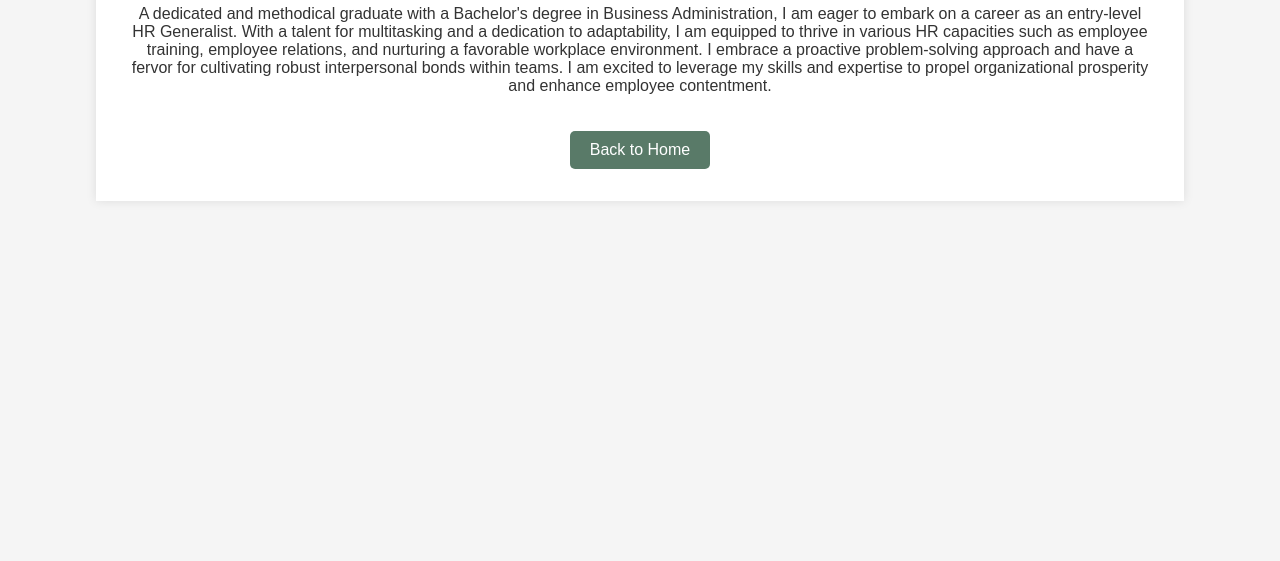
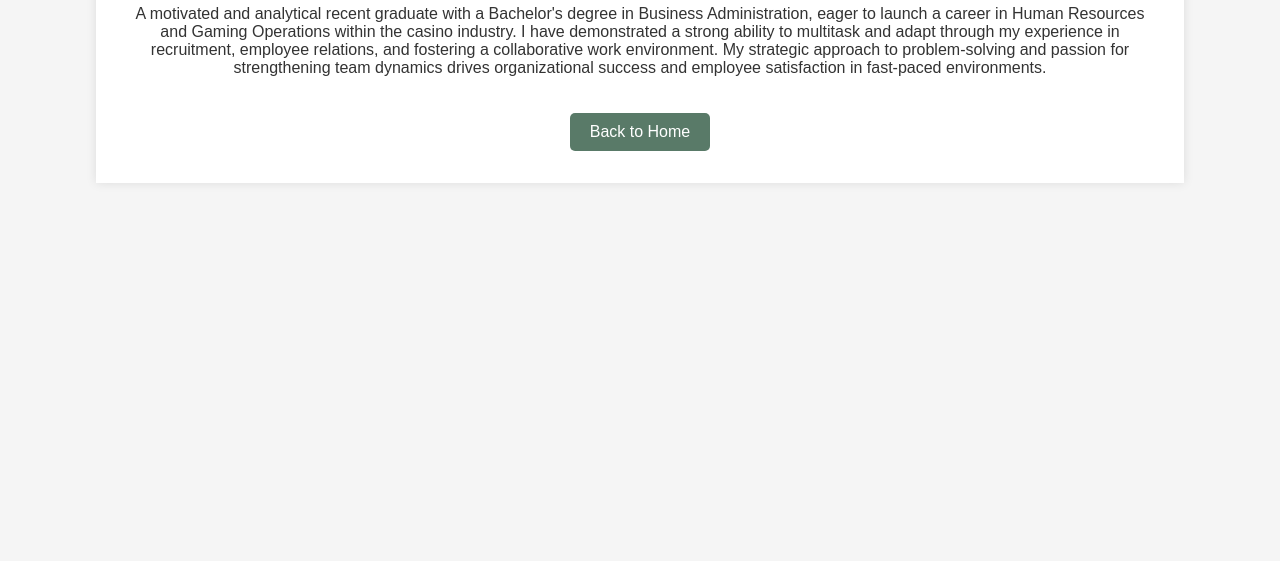
Before and after one commit to rgwilliamsii/AboutMe, a plain HTML site: page about.html in a window 1280 px wide. Shown: the part 239-800 px from the top of the page. Drawn offline with Linux system fonts and the light colour scheme.

Commit message:
Update about.html

```diff
--- a/about.html
+++ b/about.html
@@ -46,7 +46,7 @@
     </header>
     <div class="container">
         <h2>About Me</h2>
-        <p>A dedicated and methodical graduate with a Bachelor's degree in Business Administration, I am eager to embark on a career as an entry-level HR Generalist. With a talent for multitasking and a dedication to adaptability, I am equipped to thrive in various HR capacities such as employee training, employee relations, and nurturing a favorable workplace environment. I embrace a proactive problem-solving approach and have a fervor for cultivating robust interpersonal bonds within teams. I am excited to leverage my skills and expertise to propel organizational prosperity and enhance employee contentment.</p>
+        <p>A motivated and analytical recent graduate with a Bachelor's degree in Business Administration, eager to launch a career in Human Resources and Gaming Operations within the casino industry. I have demonstrated a strong ability to multitask and adapt through my experience in recruitment, employee relations, and fostering a collaborative work environment.  My strategic approach to problem-solving and passion for strengthening team dynamics drives organizational success and employee satisfaction in fast-paced environments.</p>
         <a href="index.html" class="back-button">Back to Home</a>
     </div>
 </body>
```
